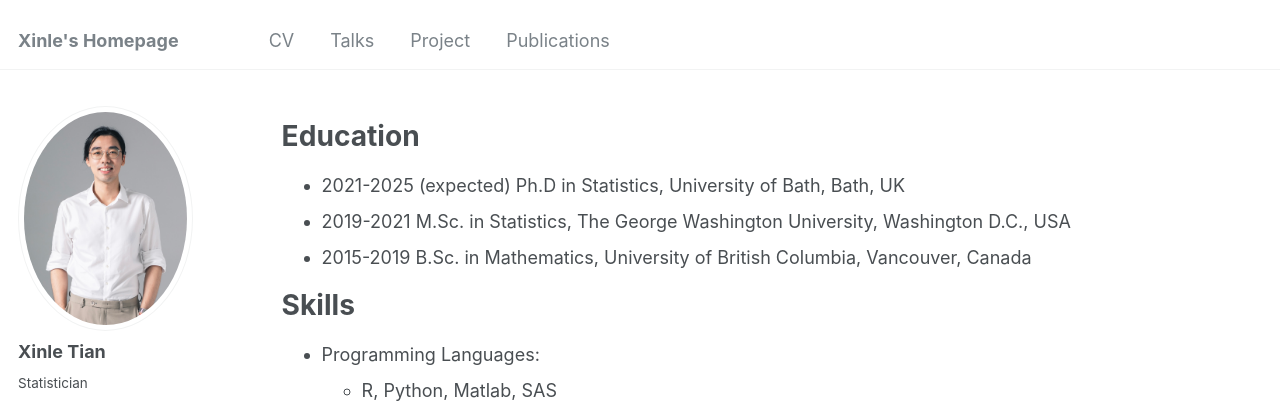
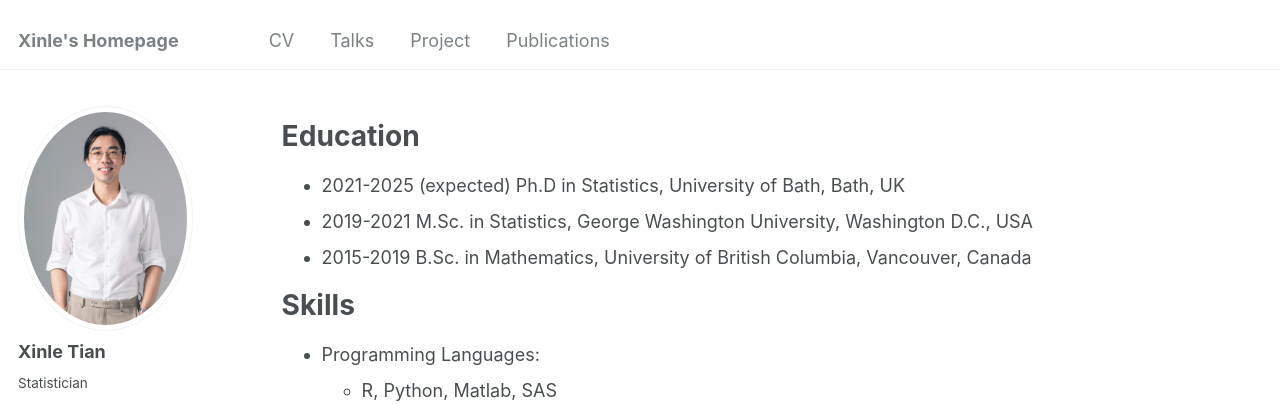
Before and after one commit to xinlet/xinlet.github.io, a Jekyll site: the page built from _pages/cv.md, in a window 1280 px wide and 900 px high. Shown: the top 404 px of the window. Built offline with Jekyll 4.4.1, drawn with Linux system fonts in a browser that asks for light colours.

Commit message:
Update cv.md

```diff
--- a/_pages/cv.md
+++ b/_pages/cv.md
@@ -12,7 +12,7 @@ redirect_from:
 Education
 ======
 * 2021-2025 (expected) Ph.D in Statistics, University of Bath, Bath, UK
-* 2019-2021 M.Sc. in Statistics, The George Washington University, Washington D.C., USA
+* 2019-2021 M.Sc. in Statistics, George Washington University, Washington D.C., USA
 * 2015-2019 B.Sc. in Mathematics, University of British Columbia, Vancouver, Canada
 
 Skills
```
